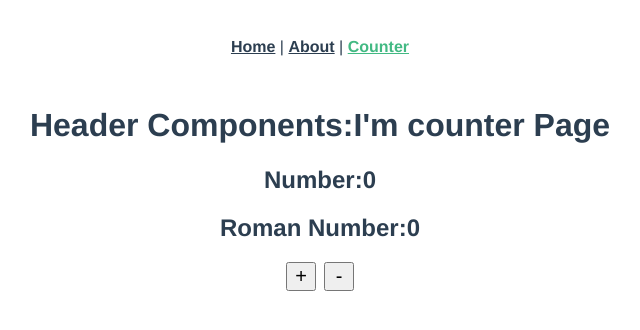
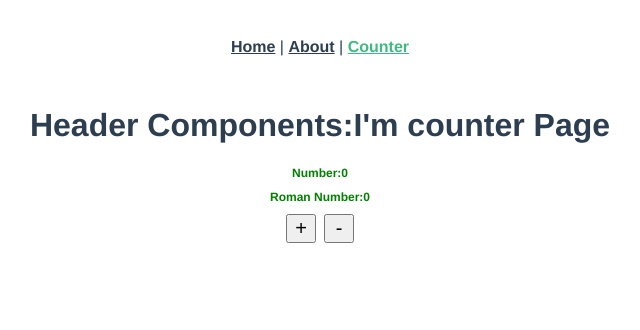
Before and after one commit to AndyChuang1/vue-learning, a Vue app: page /counter in a window 1280 px wide. Shown: the top 330 px of the page, without its empty margins (320-960 px from the left). Built offline with nearby package versions, Linux system fonts and the light colour scheme.

Commit message:
finished style and class binding sample

```diff
--- a/src/views/Counter.vue
+++ b/src/views/Counter.vue
@@ -1,8 +1,12 @@
 <template>
   <div class="counter">
     <Header msg="I'm counter Page"></Header>
-    <h2 class="text">Number:{{ count }}</h2>
-    <h2 class="text">Roman Number:{{ romanToInt }}</h2>
+    <h2 class="text" v-bind:style="{ color: activeColor, 'font-size': fontSize }">
+      Number:{{ count }}
+    </h2>
+    <h2 :class="['text', { 'red-bigFont': count === 10, 'green-smFont': count === 0 }]">
+      Roman Number:{{ romanToInt }}
+    </h2>
     <div class="btn-group">
       <button v-on:click="increase()">+</button>
       <button @click="decrease()">-</button>
@@ -19,12 +23,24 @@ export default {
   data() {
     return {
       count: 0,
+      activeColor: 'green',
+      fontSize: '12px',
     };
   },
   watch: {
     count(newNumber) {
       if (newNumber === 10 || newNumber === 0) {
         alert(`Number achieve ${newNumber}`);
+      }
+      if (newNumber === 10) {
+        this.activeColor = 'red';
+        this.fontSize = '30px';
+      } else if (newNumber === 0) {
+        this.activeColor = 'green';
+        this.fontSize = '12px';
+      } else {
+        this.activeColor = 'black';
+        this.fontSize = '24px';
       }
     },
   },
@@ -66,4 +82,12 @@ export default {
     }
   }
 }
+.red-bigFont {
+  color: red;
+  font-size: 30px;
+}
+.green-smFont {
+  color: green;
+  font-size: 12px;
+}
 </style>
```
